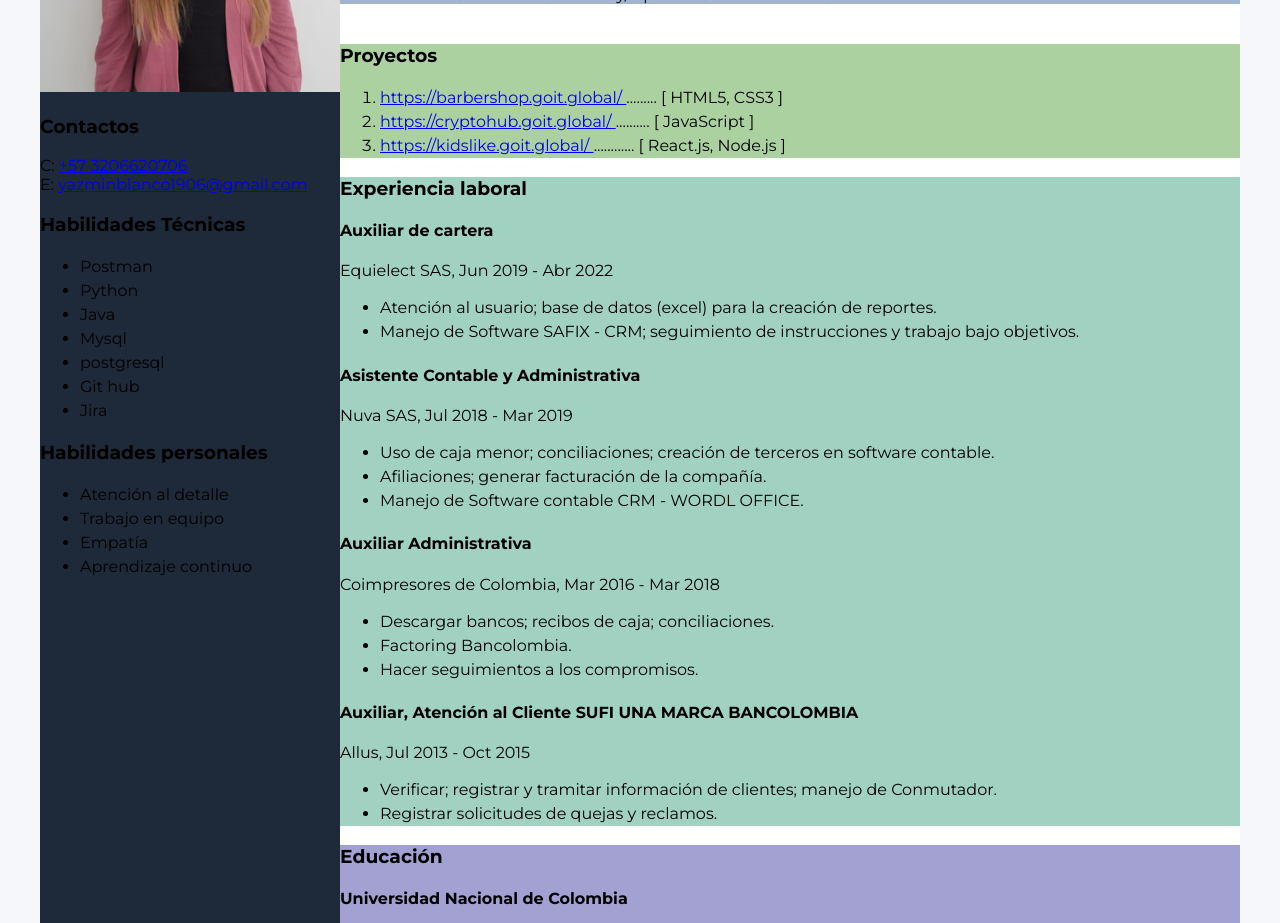
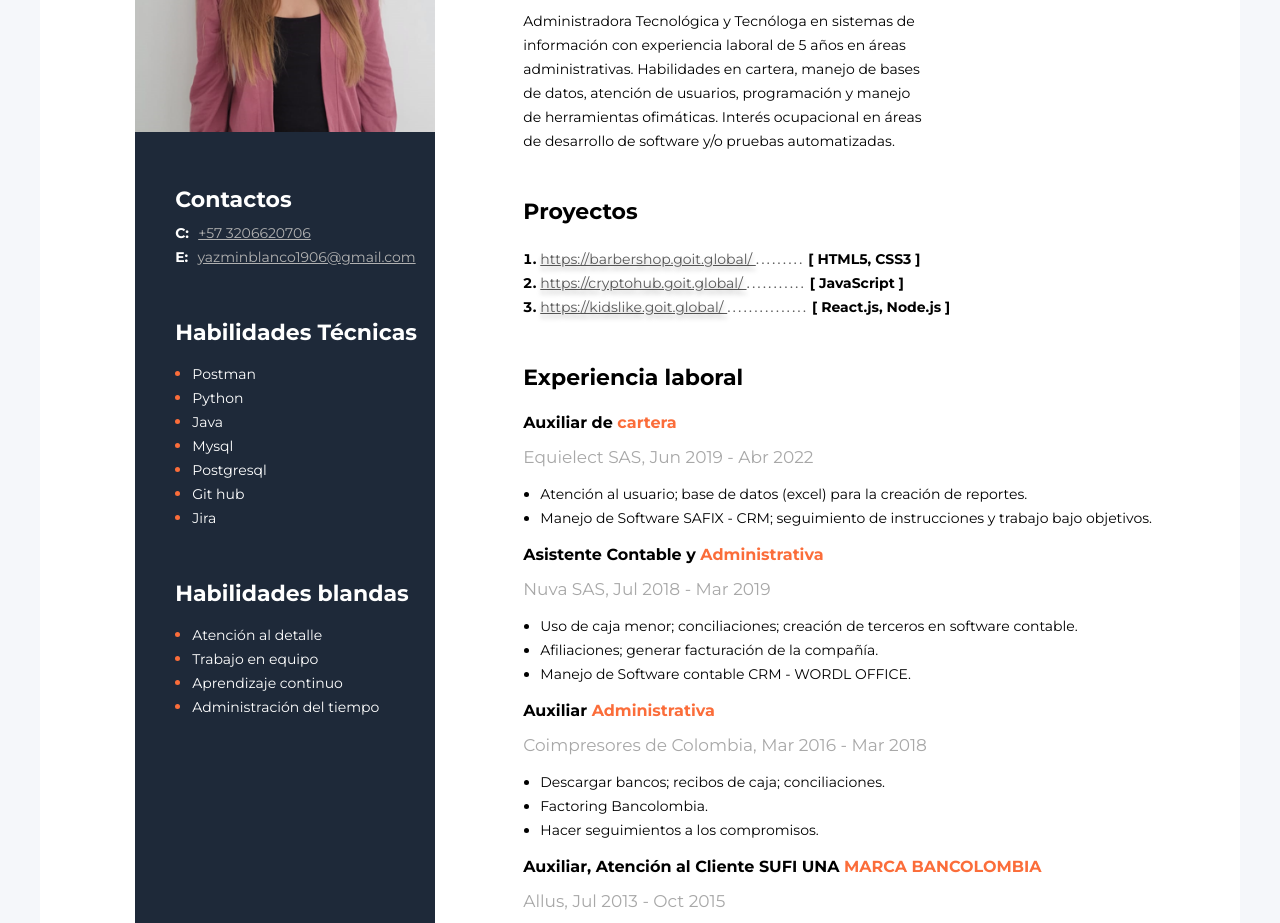
Before and after one commit to YasminBlancoRuiz/Proyecto-hoja-de-vida, a plain HTML site: page index.html in a window 1280 px wide. Shown: the part 261-1184 px from the top of the page. Drawn offline with Linux system fonts and the light colour scheme.

Commit message:
Se agregan estilos con CSS y clases para las etiquetas en HTML

```diff
--- a/css/styles.css
+++ b/css/styles.css
@@ -13,14 +13,31 @@ li{
     width: 1200px;
     margin: 40px auto;
 }
+/*--------------------*/
+/*Información General*/
+/*------------------*/
 
-.primer-elemento-lista{
-    background-color: yellow;
+.informacion-general{
+    padding: 100px 88px;
 
 }
-.descripcion{
-    background-color: #a1b4d1;
-    margin-bottom: 40px;
+
+/*Descripción*/
+.nombre{
+    font-style: normal;
+    font-weight: 700;
+    font-size: 45px;
+    line-height: 55px;
+    margin-top: 20px;
+    margin-bottom:25px;
+}
+
+.texto-descripcion{
+    width: 400px;
+    font-style: normal;
+    font-weight: 400;
+    font-size: 14px;
+    line-height: 24px;
 }
 
 .descripcion-profesion {
@@ -28,18 +45,169 @@ li{
     font-weight: 700;
 }
 
-.proyectos{
-    background-color: #acd1a1;
+/*----------------------*/
+/*Secciones principales*/
+/*--------------------*/
+
+.titulo-seccion-principal{
+    font-style: normal;
+    font-weight: 700;
+    font-size: 22px;
+    line-height: 27px;
+    margin-top: 45px;
+
 }
 
-.experiencia-laboral{
-    background-color: #a1d1c0;
+.texto-naranja{
+    color: #FB6D3A;
 }
 
-.educuacion{
-    background-color: #a2a1d1;
+/*---------------------*/
+/* Seccion proyectos  */
+/*-------------------*/
+
+.lista-proyectos{
+    font-style: normal;
+    font-weight: 700;
+    font-size: 14px;
+    line-height: 24px;
+    padding-left: 17px;
+
 }
+
+.enlace-proyectos{
+    font-style: normal;
+    font-weight: 400;
+    font-size: 14px;
+    line-height: 24px;
+    color: #595959;
+    text-shadow: 0px 4px 4px rgba(0, 0, 0, 0.25);
+}
+
+.puntos-proyectos{
+    font-style: normal;
+    font-weight: 400;
+    font-size: 16px;
+    line-height: 24px;
+    letter-spacing: 2px;
+    color: #595959;
+}
+
+/*-------------------------------*/
+/* Seccion experiencia laboral  */
+/*-----------------------------*/
+
+.puesto-empresa{
+    font-style: normal;
+    font-weight: 700;
+    font-size: 16px;
+    line-height: 20px;
+    margin-top: 15px;
+    margin-bottom:11px;
+}
+
+.periodo-empresa{
+    font-style: normal;
+    font-weight: 400;
+    font-size: 17px;
+    line-height: 15px;
+    color: #A8A8A8;
+}
+
+.lista-experiencia{
+    font-style: normal;
+    font-weight: 400;
+    font-size: 14px;
+    line-height: 24px;
+    padding-left:17px ;
+
+}
+
+/*-------------------*/
+/* Seccion educación*/
+/*-----------------*/
+
+.nombre-universidad{
+    font-style: normal;
+    font-weight: 700;
+    font-size: 16px;
+    line-height: 20px;
+    margin-top: 15px;
+    margin-bottom:11px;
+}
+
+.periodo-estudio{
+    font-style: normal;
+    font-weight: 400;
+    font-size: 17px;
+    line-height: 15px;
+    color: #A8A8A8;
+}
+
+/*---------------------*/
+/* Información lateral*/
+/*-------------------*/
 
 .informacion-lateral{
     background-color: #1E2939;
+    padding: 40px 0;
 }
+
+
+.titulo-lateral {
+    color: white;
+    font-style: normal;
+    font-weight: 700;
+    font-size: 22px;
+    line-height: 27px;
+    margin-top: 50px;
+    margin-bottom: 8px;
+
+}
+
+.contactos, .habilidades-tecnicas, .habilidades-blandas {
+    margin-left: 40px;
+}
+
+/*-------------------*/
+/* Seccion contactos*/
+/*-----------------*/
+
+
+.tipo-contacto{
+    color: white;
+    font-style: normal;
+    font-weight: 700;
+    font-size: 14px;
+    line-height: 24px;
+    margin-right: 5px;
+
+}
+
+.contacto-info{
+    color: rgb(177, 177, 177);
+    font-style: normal;
+    font-weight: 400;
+    font-size: 14px;
+    line-height: 24px;
+
+}
+
+/*------------------*/
+/* Seccion de lista*/
+/*----------------*/
+
+.lista-lateral{
+    padding-left: 17px;
+}
+
+.lista-lateral> li{
+    color: #FB6D3A;
+}
+
+.elemento-lista-lateral{
+    color: white;
+    font-weight: 400;
+    font-size: 14px;
+    line-height: 24px;
+}
--- a/index.html
+++ b/index.html
@@ -15,65 +15,57 @@
         <div class="informacion-general">
             <!-- Descripción -->
             <div class="descripcion">
-                <h2 class="descripcion-profesion">Front-End Developer</h2>
-                <h1>Yasmin Blanco Ruiz</h1>
-                <p>
+                <h2 class="descripcion-profesion">Estudiante desarrollo de software</h2>
+                <h1 class="nombre">Yasmin Blanco Ruiz</h1>
+                <p class="texto-descripcion">
                 Administradora Tecnológica y Tecnóloga en sistemas de información
                 con experiencia laboral de 5 años en áreas
                 administrativas. Habilidades en cartera,
                 manejo de bases de datos, atención de
                 usuarios, programación y manejo de
-                    herramientas ofimáticas. Con
-                    conocimientos en Postman, en lenguajes
-                    tales como Python, Java, base de datos
-                    Mysql, postgresql, metodologías ágiles
-                    Scrum, herramientas como Jira y Github.
-                    Competencias en análisis de
-                    requerimientos, atención al detalle,
-                    empatía, trabajo en equipo y aprendizaje
-                    continuo. Interés ocupacional en áreas
+                herramientas ofimáticas. Interés ocupacional en áreas
                 de desarrollo de software y/o pruebas
                 automatizadas.
                 </p>
             </div>
             <!-- Proyectos -->
             <div class="proyectos">
-                <h3>Proyectos</h3>
-                <ol>
+                <h3 class="titulo-seccion-principal">Proyectos</h3>
+                <ol class="lista-proyectos">
                     <li>
-                        <a href="https://barbershop.goit.global/">https://barbershop.goit.global/ </a>
-                        <span>.........</span>
+                        <a class="enlace-proyectos" href="https://barbershop.goit.global/">https://barbershop.goit.global/ </a>
+                        <span class="puntos-proyectos">.........</span>
                         <span>[ HTML5, CSS3 ] </span>
                     </li>
                     <li>
-                        <a href="https://cryptohub.goit.global/">https://cryptohub.goit.global/ </a>
-                        <span>..........</span>
+                        <a class="enlace-proyectos" href="https://cryptohub.goit.global/">https://cryptohub.goit.global/ </a>
+                        <span class="puntos-proyectos">...........</span>
                         <span>[ JavaScript ] </span>
                     </li>
                     <li>
-                        <a href="https://kidslike.goit.global/">https://kidslike.goit.global/ </a>
-                        <span>............</span>
+                        <a class="enlace-proyectos" href="https://kidslike.goit.global/">https://kidslike.goit.global/ </a>
+                        <span class="puntos-proyectos">...............</span>
                         <span>[ React.js, Node.js ]</span>
                     </li>
                 </ol>
             </div>
             <!--Experiencia laboral-->
             <div class="experiencia-laboral">
-                <h3>Experiencia laboral</h3>
+                <h3 class="titulo-seccion-principal">Experiencia laboral</h3>
                 <!--Empresa 1-->
                 <div>
-                    <h4>Auxiliar de cartera</h4>
-                    <p>Equielect SAS, Jun 2019 - Abr 2022</p>
-                    <ul>
+                    <h4 class="puesto-empresa">Auxiliar de <span class="texto-naranja">cartera</span></h4>
+                    <p class="periodo-empresa">Equielect SAS, Jun 2019 - Abr 2022</p>
+                    <ul class="lista-experiencia">
                         <li>Atención al usuario; base de datos (excel) para la creación de reportes.</li>
                         <li>Manejo de Software SAFIX - CRM; seguimiento de instrucciones y trabajo bajo objetivos.</li>
                     </ul>
                 </div>
                 <!--Empresa 2-->
                 <div>
-                    <h4>Asistente Contable y Administrativa</h4>
-                    <p>Nuva SAS, Jul 2018 - Mar 2019</p>
-                    <ul>
+                    <h4 class="puesto-empresa">Asistente Contable y <span class="texto-naranja">Administrativa </span></h4>
+                    <p class="periodo-empresa">Nuva SAS, Jul 2018 - Mar 2019</p>
+                    <ul class="lista-experiencia">
                         <li>Uso de caja menor; conciliaciones; creación de terceros en software contable.</li>
                         <li>Afiliaciones; generar facturación de la compañía.</li>
                         <li>Manejo de Software contable CRM - WORDL OFFICE.</li>
@@ -81,9 +73,9 @@
                 </div>
                 <!--Empresa 3-->
                 <div>
-                    <h4>Auxiliar Administrativa</h4>
-                    <p>Coimpresores de Colombia, Mar 2016 - Mar 2018</p>
-                    <ul>
+                    <h4 class="puesto-empresa">Auxiliar <span class="texto-naranja">Administrativa </span></h4>
+                    <p class="periodo-empresa">Coimpresores de Colombia, Mar 2016 - Mar 2018</p>
+                    <ul class="lista-experiencia">
                         <li>Descargar bancos; recibos de caja; conciliaciones.</li>
                         <li>Factoring Bancolombia.</li>
                         <li>Hacer seguimientos a los compromisos.</li>
@@ -91,9 +83,9 @@
                 </div>
                 <!--Empresa 4-->
                 <div>
-                    <h4>Auxiliar, Atención al Cliente SUFI UNA MARCA BANCOLOMBIA</h4>
-                    <p>Allus, Jul 2013 - Oct 2015</p>
-                    <ul>
+                    <h4 class="puesto-empresa">Auxiliar, Atención al Cliente SUFI UNA <span class="texto-naranja">MARCA BANCOLOMBIA </span></h4>
+                    <p class="periodo-empresa">Allus, Jul 2013 - Oct 2015</p>
+                    <ul class="lista-experiencia">
                         <li>Verificar; registrar y tramitar información de clientes; manejo de Conmutador.</li>
                         <li>Registrar solicitudes de quejas y reclamos.</li>
                     </ul>
@@ -101,24 +93,24 @@
             </div>
             <!-- Educación -->
             <div class="educuacion">
-                <h3>Educación</h3>
+                <h3 class="titulo-seccion-principal">Educación</h3>
                 <!-- Universidad 1 -->
                 <div>
-                    <h4>Universidad Nacional de Colombia</h4>
-                    <h5>Diplomado:Habilidades en programación con énfasis en aplicaciones web</h5>
-                    <p>Actualmente</p>
+                    <h4 class="nombre-universidad"> <span class="texto-naranja">Universidad Nacional de Colombia</span></h4>
+                    <h5>Diplomado: Habilidades en programación con énfasis en aplicaciones web</h5>
+                    <p class="periodo-estudio">Actualmente</p>
                 </div>
                  <!-- Universidad 2 -->
                 <div>
-                    <h4>Instituto Tecnológico Metropolitano</h4>
+                    <h4 class="nombre-universidad"><span class="texto-naranja">Instituto Tecnológico Metropolitano</span></h4>
                     <h5>Administradora Tecnológica</h5>
-                    <p>2017 - 2022</p>
+                    <p class="periodo-estudio">2017 - 2022</p>
                 </div>
                  <!-- Universidad 3 -->
                 <div>
-                    <h4>Instituto Tecnológico Metropolitano</h4>
+                    <h4 class="nombre-universidad"><span class="texto-naranja">Instituto Tecnológico Metropolitano</span></h4>
                     <h5>Tecnóloga en sistemas de Información</h5>
-                    <p>2009 - 2014</p>
+                    <p class="periodo-estudio">2009 - 2014</p>
                 </div>
             </div>
         </div>
@@ -127,37 +119,37 @@
             <img src="./imagenes/FotoYas.png" alt="Mi foto de perfil" width="300">
             <!-- Contactos-->
             <div class="contactos">
-                <h3>Contactos</h3>
+                <h3 class="titulo-lateral">Contactos</h3>
                 <div>
-                    <span>C:</span>
-                    <a href="tel:+57 3206620706">+57 3206620706</a>
+                    <span class="tipo-contacto">C:</span>
+                    <a class="contacto-info" href="tel:+57 3206620706">+57 3206620706</a>
                 </div>
                 <div>
-                    <span>E:</span>
-                    <a href="mailto:yazminblanco1906@gmail.com">yazminblanco1906@gmail.com</a>
+                    <span class="tipo-contacto">E:</span>
+                    <a class="contacto-info" href="mailto:yazminblanco1906@gmail.com">yazminblanco1906@gmail.com</a>
                 </div>
             </div>
             <!-- Habilidades técnicas-->
             <div class="habilidades-tecnicas">
-                <h3>Habilidades Técnicas</h3>
-                <ul>
-                    <li>Postman</li>
-                    <li>Python</li>
-                    <li>Java</li>
-                    <li>Mysql</li>
-                    <li>postgresql</li>
-                    <li>Git hub</li>
-                    <li>Jira</li>
+                <h3 class="titulo-lateral">Habilidades Técnicas</h3>
+                <ul class="lista-lateral">
+                    <li><span class="elemento-lista-lateral">Postman</span></li>
+                    <li><span class="elemento-lista-lateral">Python</span></li>
+                    <li><span class="elemento-lista-lateral">Java</span></li>
+                    <li><span class="elemento-lista-lateral">Mysql</span></li>
+                    <li><span class="elemento-lista-lateral">Postgresql</span></li>
+                    <li><span class="elemento-lista-lateral">Git hub</span></li>
+                    <li><span class="elemento-lista-lateral">Jira</span></li>
                 </ul>
             </div>
             <!-- Habilidades blandas-->
             <div class="habilidades-blandas">
-                <h3>Habilidades personales</h3>
-                <ul>
-                    <li>Atención al detalle</li>
-                    <li>Trabajo en equipo</li>
-                    <li>Empatía</li>
-                    <li>Aprendizaje continuo</li>
+                <h3 class="titulo-lateral">Habilidades blandas</h3>
+                <ul class="lista-lateral">
+                    <li><span class="elemento-lista-lateral">Atención al detalle</span></li>
+                    <li><span class="elemento-lista-lateral">Trabajo en equipo</span></li>
+                    <li><span class="elemento-lista-lateral">Aprendizaje continuo</span></li>
+                    <li><span class="elemento-lista-lateral">Administración del tiempo</span></li>
                 </ul>
             </div>
         </aside>
```
Lines whose indentation alone changed are shown as unchanged.
